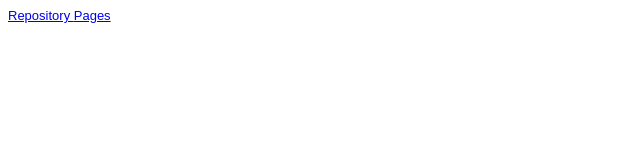
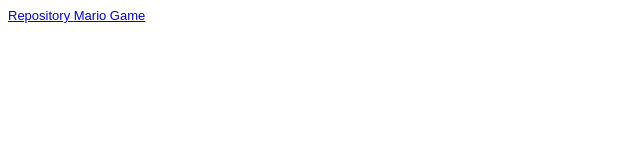
Before and after one commit to larafra99/Prima, a plain HTML site: page Steckbrief/steckbrief.htm in a window 1280 px wide. Shown: the full height of the page, 0-640 px from the left. Drawn offline with Linux system fonts and the light colour scheme.

Commit message:
Name update

```diff
--- a/Steckbrief/steckbrief.htm
+++ b/Steckbrief/steckbrief.htm
@@ -14,6 +14,6 @@ body {
 <body>
 	<!-- Hier die Links zu den gelösten Aufgaben einstellen, aktuelle oben, alte stehen lassen! Format: Aufgabenbezeichnung, Datum -->
 	<a href=" https://github.com/larafra99/Prima2/tree/main/Steckbrief">Repository </a>
-	<a href = "https://larafra99.github.io/Prima2/Mario2/index">Pages</a>
+	<a href = "https://larafra99.github.io/Prima2/Mario2/index">Mario Game</a>
 </body>
 </html>
```
